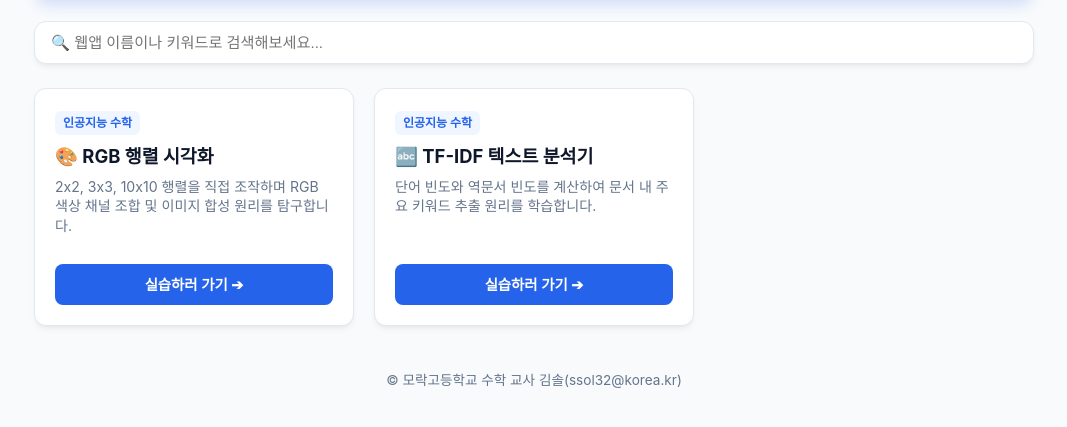
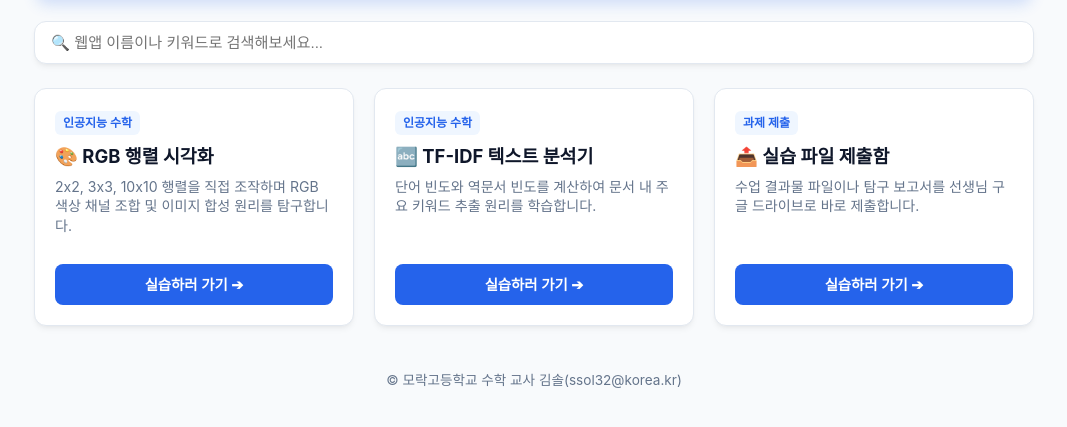
Before and after one commit to 5ol29/sol, a plain HTML site: page index.html in a window 1280 px wide. Shown: the part 171-598 px from the top of the page, without its empty margins (106-1173 px from the left). Drawn offline with Linux system fonts and the light colour scheme.

Commit message:
Update index.html

```diff
--- a/index.html
+++ b/index.html
@@ -186,14 +186,20 @@
       badge: "인공지능 수학",
       title: "🎨 RGB 행렬 시각화",
       desc: "2x2, 3x3, 10x10 행렬을 직접 조작하며 RGB 색상 채널 조합 및 이미지 합성 원리를 탐구합니다.",
-      url: "https://5ol29.github.io/sol/rgb.html" // 같은 레포지토리에 있다면 파일명, 다른 레포지토리라면 전체 URL 작성
+      url: "https://5ol29.github.io/sol/rgb.html"
     },
     {
       badge: "인공지능 수학",
       title: "🔤 TF-IDF 텍스트 분석기",
       desc: "단어 빈도와 역문서 빈도를 계산하여 문서 내 주요 키워드 추출 원리를 학습합니다.",
-      url: "https://5ol29.github.io/sol/textdata.html" // 예시
-    }
+      url: "https://5ol29.github.io/sol/textdata.html"
+    },
+    {
+    badge: "과제 제출",
+    title: "📤 실습 파일 제출함",
+    desc: "수업 결과물 파일이나 탐구 보고서를 선생님 구글 드라이브로 바로 제출합니다.",
+    url: "https://5ol29.github.io/sol/submit.html"
+  }
     // 👇 앞으로 여기에 새로 만든 앱을 추가해주시면 됩니다!
     /*
     ,{
```
